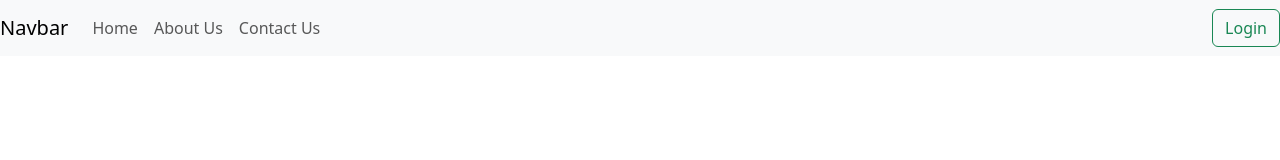
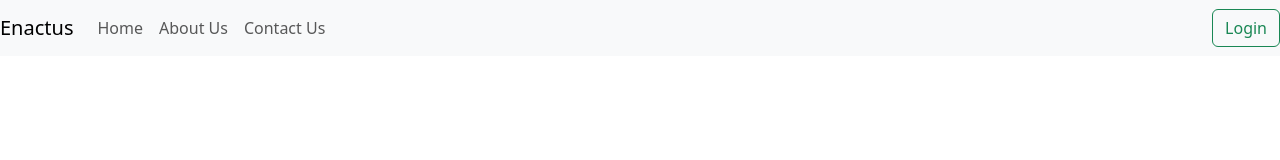
Before and after one commit to BadrRami/Demo-site-enactus-ista-al-adarissa, a React (Vite) app: page /login in a window 1280 px wide. Shown: the top 160 px of the page. Built offline with nearby package versions, Linux system fonts and the light colour scheme.

Commit message:
last version of demo

```diff
--- a/src/Membres/ListeMembres.jsx
+++ b/src/Membres/ListeMembres.jsx
@@ -61,7 +61,7 @@ const ListeMembres = () => {
 
   return (
     <>
-      <h2>Liste des membres du Bureau</h2>
+      <h2>Liste des membres de club</h2>
 
       <table className="table table-bordered table-hover mt-3">
         <thead className="table-light">
--- a/src/NavBar.jsx
+++ b/src/NavBar.jsx
@@ -5,7 +5,7 @@ const NavBar = () => {
 
     return (
         <nav className="navbar navbar-expand-lg navbar-light bg-light">
-  <Link className="navbar-brand" to={"/"}>Navbar</Link>
+  <Link className="navbar-brand" to={"/"}>Enactus</Link>
   <button className="navbar-toggler" type="button" data-toggle="collapse" data-target="#navbarSupportedContent" aria-controls="navbarSupportedContent" aria-expanded="false" aria-label="Toggle navigation">
     <span className="navbar-toggler-icon"></span>
   </button>
```
